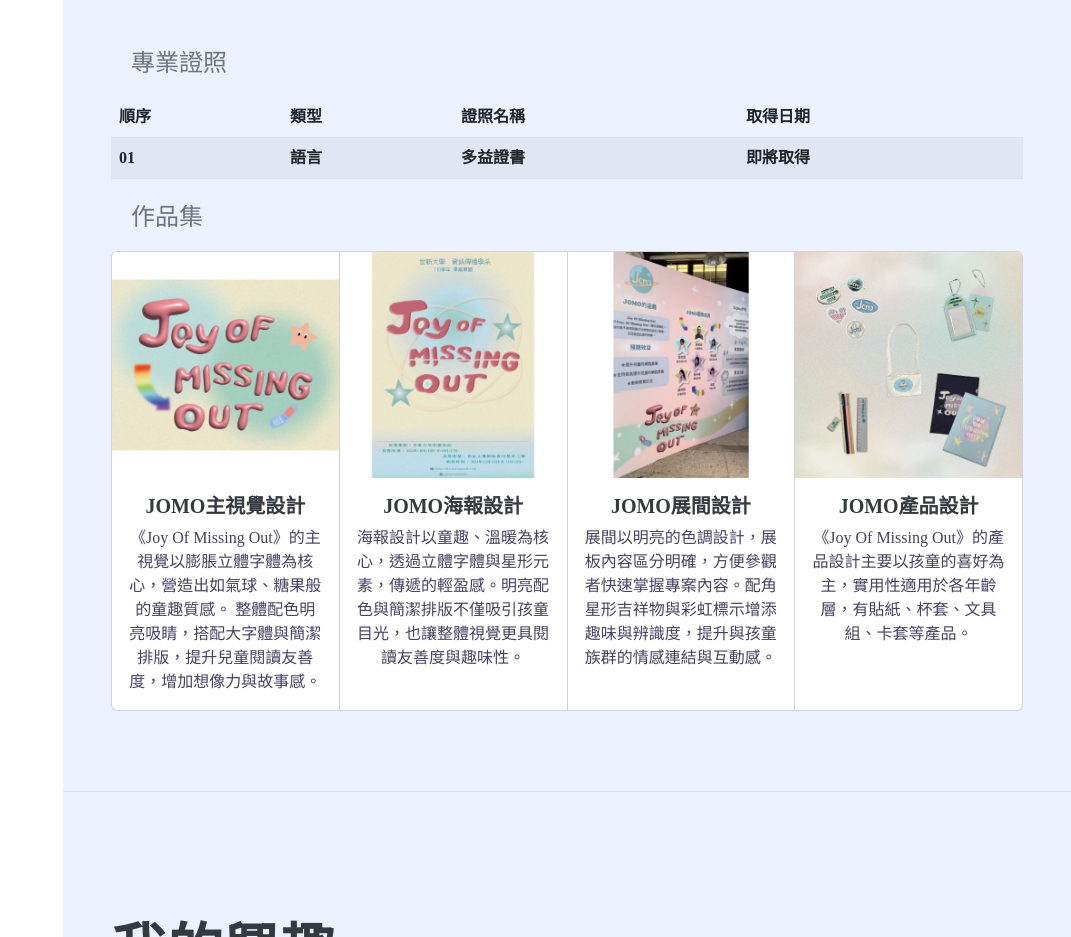
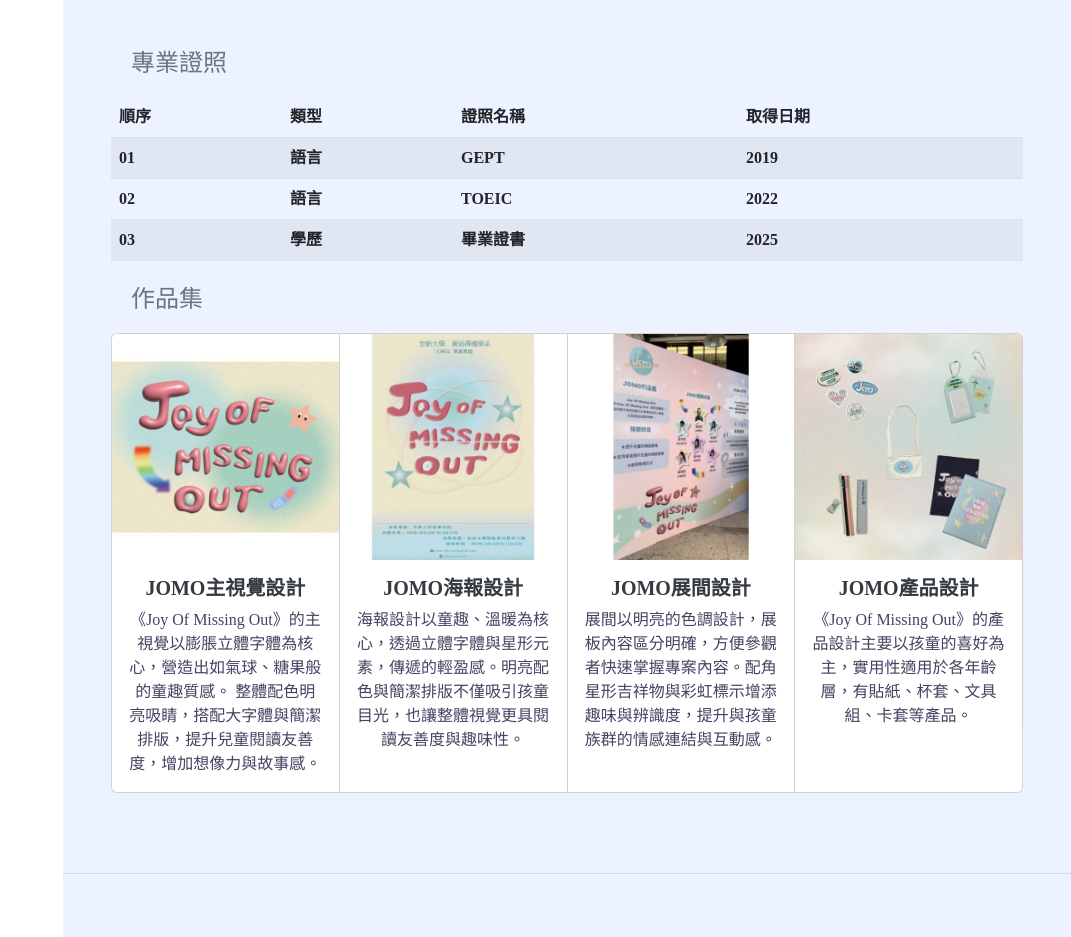
Before and after one commit to imlunaaa31/imlunaaa31.github.io, a plain HTML site: page index.html in a window 1280 px wide. Shown: the part 3340-4277 px from the top of the page, without its empty margins (209-1280 px from the left). Drawn offline with nearby package versions, Linux system fonts and the light colour scheme; a web font is replaced by a local one.

Commit message:
250527-4

```diff
--- a/index.html
+++ b/index.html
@@ -162,8 +162,20 @@
                         <tr>
                             <th>01</th>
                             <th>語言</th>
-                            <th>多益證書</th>
-                            <th>即將取得</th>
+                            <th>GEPT</th>
+                            <th>2019</th>
+                        </tr>
+                        <tr>
+                            <th>02</th>
+                            <th>語言</th>
+                            <th>TOEIC</th>
+                            <th>2022</th>
+                        </tr>
+                        <tr>
+                            <th>03</th>
+                            <th>學歷</th>
+                            <th>畢業證書</th>
+                            <th>2025</th>
                         </tr>
                     </table>
                     <div class="subheading mb-3 lunaserif">作品集</div>
```
